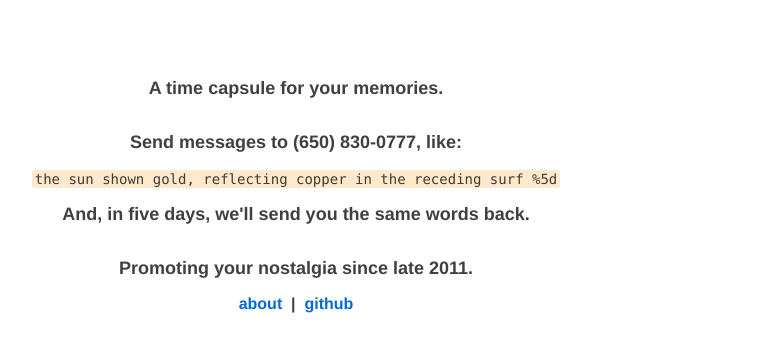
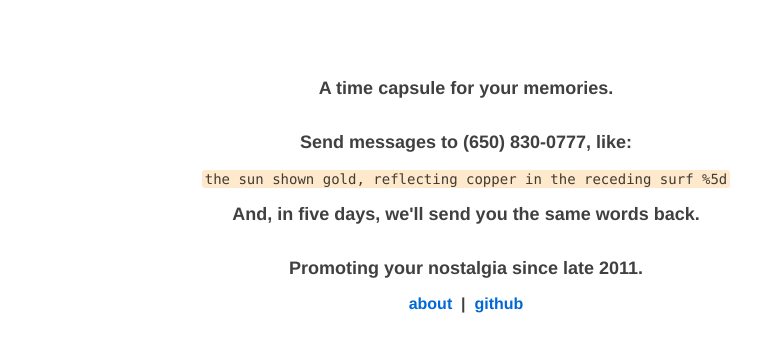
Before and after one commit to yosemitebandit/never, a plain HTML site: page public/index.html in a window 1280 px wide. Shown: the whole page, without its empty margins (174-935 px from the left). Drawn offline with Linux system fonts and the light colour scheme.

Commit message:
proper centering of page content

```diff
--- a/public/index.html
+++ b/public/index.html
@@ -6,7 +6,8 @@
 
     <style>
       .container {
-        margin: 70px 0 0 0;
+        margin: 70px auto;
+        width: 800px;
       }
       #content {
         text-align: center;
```
